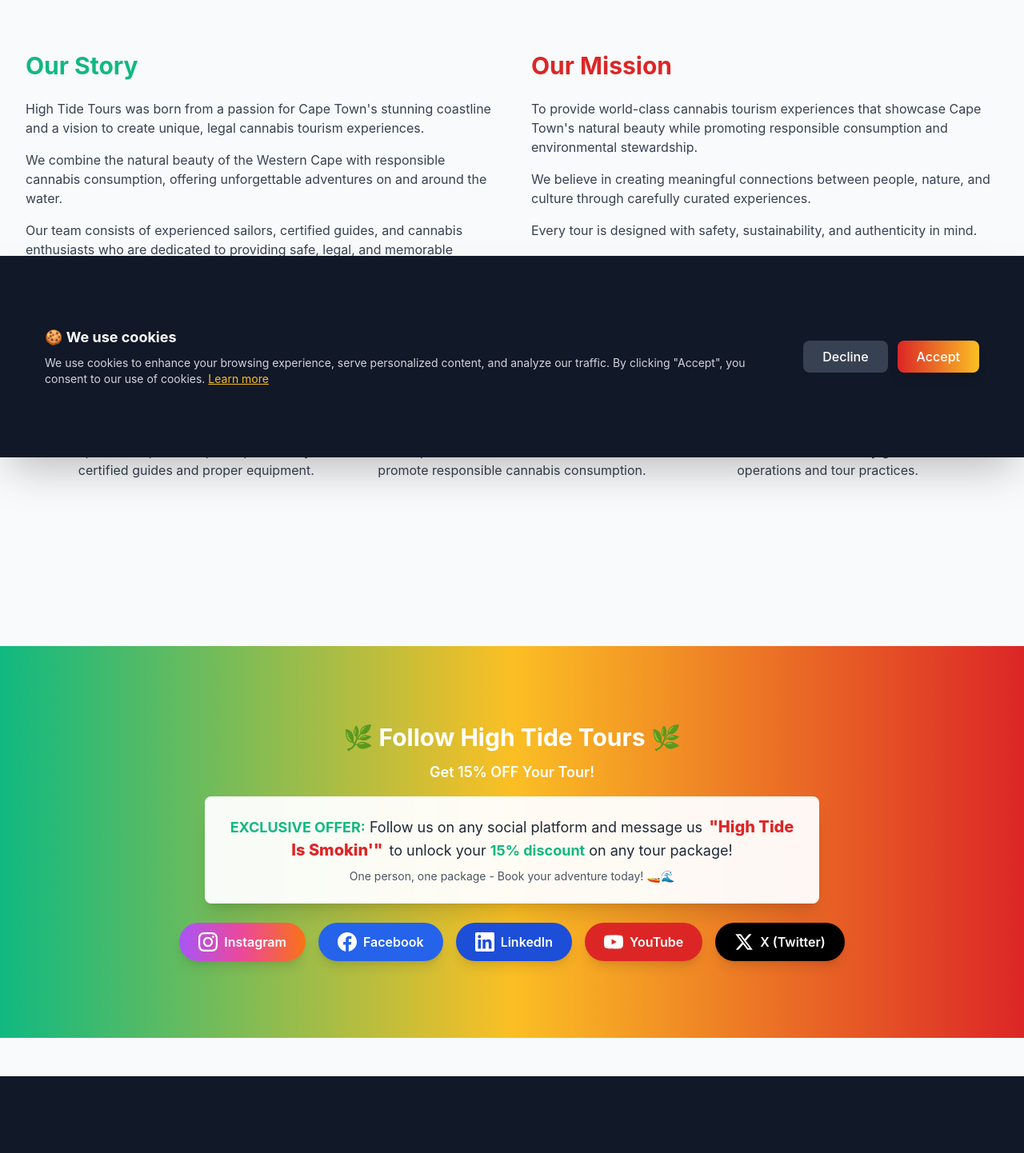
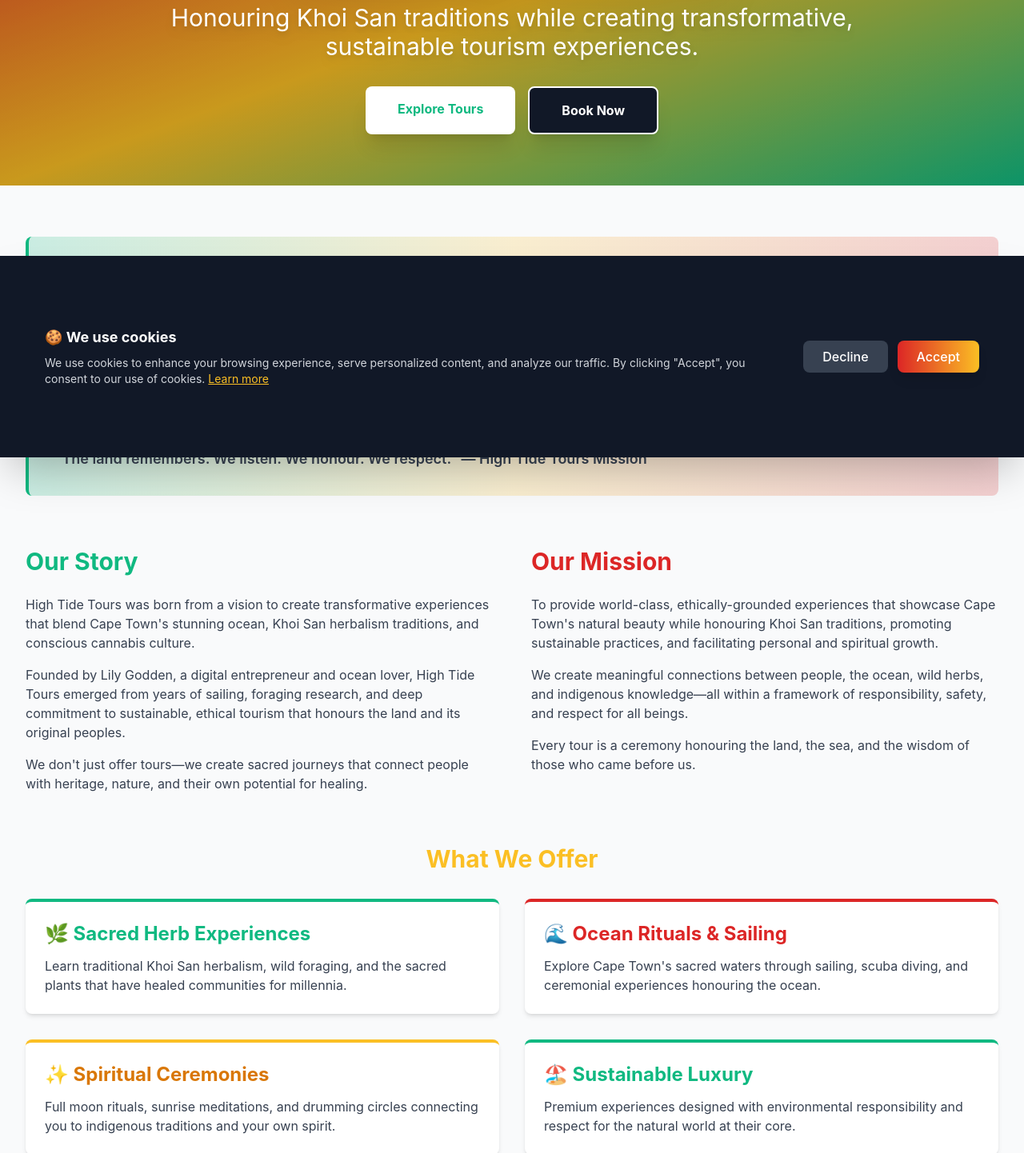
Before and after one commit to LilyCaramel2/high-tide-tours, a React (Vite) app: page /high-tide-tours/about in a window 1280 px wide. Shown: the part 228-1670 px from the top of the page at 80% size. Built offline with nearby package versions, Linux system fonts and the light colour scheme.

Commit message:
Week 1: Rebrand About page with Khoi San honour & sacred herbs focus

```diff
--- a/src/pages/About.jsx
+++ b/src/pages/About.jsx
@@ -1,14 +1,29 @@
+import Hero from '../components/Hero';
+
 function About() {
   return (
-    <div className="min-h-screen py-16">
-      <div className="section-container">
-        {/* Hero Section */}
-        <div className="text-center mb-16">
-          <h1 className="text-5xl font-bold mb-6 bg-gradient-to-r from-rasta-red via-rasta-yellow to-rasta-green bg-clip-text text-transparent">
-            About High Tide Tours
-          </h1>
-          <p className="text-xl text-gray-700 max-w-3xl mx-auto">
-            Pioneering responsible cannabis tourism in Cape Town since 2024
+    <div className="min-h-screen">
+      <Hero
+        title="Our Story: Herbs, Heritage & Healing Waters"
+        subtitle="Honouring Khoi San traditions while creating transformative, sustainable tourism experiences."
+        height="min-h-80"
+      />
+
+      <div className="section-container py-16">
+        {/* Khoi San Honour */}
+        <div className="bg-gradient-to-r from-rasta-green/20 via-rasta-yellow/20 to-rasta-red/20 p-8 rounded-lg mb-16 border-l-4 border-rasta-green">
+          <h2 className="text-3xl font-bold mb-6 text-rasta-green">🌾 Honouring Khoi San Heritage</h2>
+          <p className="text-gray-700 mb-4 text-lg">
+            High Tide Tours is built on deep respect for the Khoi San people—the original stewards of these sacred lands.
+            Our commitment goes beyond acknowledgement: we actively honour Khoi San knowledge of herbs, plants, and ocean connection
+            that sustained communities for thousands of years.
+          </p>
+          <p className="text-gray-700 mb-4 text-lg">
+            Every tour centres indigenous wisdom about foraging, sacred plants, and spiritual connection to place.
+            A portion of every booking supports Khoi San communities, land stewardship, and the preservation of traditional knowledge.
+          </p>
+          <p className="text-gray-700 text-lg font-semibold">
+            "The land remembers. We listen. We honour. We respect." — High Tide Tours Mission
           </p>
         </div>
 
@@ -17,49 +32,75 @@ function About() {
           <div>
             <h2 className="text-3xl font-bold mb-6 text-rasta-green">Our Story</h2>
             <p className="text-gray-700 mb-4">
-              High Tide Tours was born from a passion for Cape Town's stunning coastline
-              and a vision to create unique, legal cannabis tourism experiences.
+              High Tide Tours was born from a vision to create transformative experiences that blend Cape Town's
+              stunning ocean, Khoi San herbalism traditions, and conscious cannabis culture.
             </p>
             <p className="text-gray-700 mb-4">
-              We combine the natural beauty of the Western Cape with responsible cannabis
-              consumption, offering unforgettable adventures on and around the water.
+              Founded by Lily Godden, a digital entrepreneur and ocean lover, High Tide Tours emerged from years of sailing,
+              foraging research, and deep commitment to sustainable, ethical tourism that honours the land and its original peoples.
             </p>
             <p className="text-gray-700">
-              Our team consists of experienced sailors, certified guides, and cannabis
-              enthusiasts who are dedicated to providing safe, legal, and memorable experiences.
+              We don't just offer tours—we create sacred journeys that connect people with heritage, nature, and their own potential for healing.
             </p>
           </div>
           <div>
             <h2 className="text-3xl font-bold mb-6 text-rasta-red">Our Mission</h2>
             <p className="text-gray-700 mb-4">
-              To provide world-class cannabis tourism experiences that showcase Cape Town's
-              natural beauty while promoting responsible consumption and environmental stewardship.
+              To provide world-class, ethically-grounded experiences that showcase Cape Town's natural beauty while honouring
+              Khoi San traditions, promoting sustainable practices, and facilitating personal and spiritual growth.
             </p>
             <p className="text-gray-700 mb-4">
-              We believe in creating meaningful connections between people, nature, and culture
-              through carefully curated experiences.
+              We create meaningful connections between people, the ocean, wild herbs, and indigenous knowledge—all within a framework
+              of responsibility, safety, and respect for all beings.
             </p>
             <p className="text-gray-700">
-              Every tour is designed with safety, sustainability, and authenticity in mind.
+              Every tour is a ceremony honouring the land, the sea, and the wisdom of those who came before us.
             </p>
+          </div>
+        </div>
+
+        {/* What We Offer */}
+        <div className="mb-16">
+          <h2 className="text-3xl font-bold mb-8 text-center text-rasta-yellow">What We Offer</h2>
+          <div className="grid md:grid-cols-2 gap-8">
+            <div className="bg-white p-6 rounded-lg shadow-md border-t-4 border-rasta-green">
+              <h3 className="text-2xl font-bold mb-3 text-rasta-green">🌿 Sacred Herb Experiences</h3>
+              <p className="text-gray-700">Learn traditional Khoi San herbalism, wild foraging, and the sacred plants that have healed communities for millennia.</p>
+            </div>
+            <div className="bg-white p-6 rounded-lg shadow-md border-t-4 border-rasta-red">
+              <h3 className="text-2xl font-bold mb-3 text-rasta-red">🌊 Ocean Rituals & Sailing</h3>
+              <p className="text-gray-700">Explore Cape Town's sacred waters through sailing, scuba diving, and ceremonial experiences honouring the ocean.</p>
+            </div>
+            <div className="bg-white p-6 rounded-lg shadow-md border-t-4 border-rasta-yellow">
+              <h3 className="text-2xl font-bold mb-3 text-amber-600">✨ Spiritual Ceremonies</h3>
+              <p className="text-gray-700">Full moon rituals, sunrise meditations, and drumming circles connecting you to indigenous traditions and your own spirit.</p>
+            </div>
+            <div className="bg-white p-6 rounded-lg shadow-md border-t-4 border-rasta-green">
+              <h3 className="text-2xl font-bold mb-3 text-rasta-green">🏖️ Sustainable Luxury</h3>
+              <p className="text-gray-700">Premium experiences designed with environmental responsibility and respect for the natural world at their core.</p>
+            </div>
           </div>
         </div>
 
         {/* Values */}
         <div className="bg-gray-50 p-8 rounded-lg">
-          <h2 className="text-3xl font-bold mb-8 text-center text-rasta-gold">Our Values</h2>
-          <div className="grid md:grid-cols-3 gap-8">
+          <h2 className="text-3xl font-bold mb-8 text-center text-rasta-green">Our Core Values</h2>
+          <div className="grid md:grid-cols-4 gap-8">
             <div className="text-center">
-              <h3 className="text-xl font-bold mb-3 text-rasta-green">Safety First</h3>
-              <p className="text-gray-700">All experiences prioritize participant safety with certified guides and proper equipment.</p>
+              <h3 className="text-xl font-bold mb-3 text-rasta-green">🛡️ Safety First</h3>
+              <p className="text-gray-700">All experiences prioritize participant safety with certified guides, proper equipment, and rigorous protocols.</p>
             </div>
             <div className="text-center">
-              <h3 className="text-xl font-bold mb-3 text-rasta-red">Legal & Responsible</h3>
-              <p className="text-gray-700">We operate within South African law and promote responsible cannabis consumption.</p>
+              <h3 className="text-xl font-bold mb-3 text-rasta-red">⚖️ Legal & Responsible</h3>
+              <p className="text-gray-700">We operate within South African law and promote conscious, ethical cannabis use and community respect.</p>
             </div>
             <div className="text-center">
-              <h3 className="text-xl font-bold mb-3 text-rasta-gold">Eco-Conscious</h3>
-              <p className="text-gray-700">Environmental sustainability guides our operations and tour practices.</p>
+              <h3 className="text-xl font-bold mb-3 text-rasta-yellow">🌍 Eco-Conscious</h3>
+              <p className="text-gray-700">Environmental sustainability, ocean protection, and land stewardship guide every decision we make.</p>
+            </div>
+            <div className="text-center">
+              <h3 className="text-xl font-bold mb-3 text-rasta-green">🙏 Respect & Honour</h3>
+              <p className="text-gray-700">Deep reverence for Khoi San heritage, indigenous wisdom, and the sacred nature of land and water.</p>
             </div>
           </div>
         </div>
```
